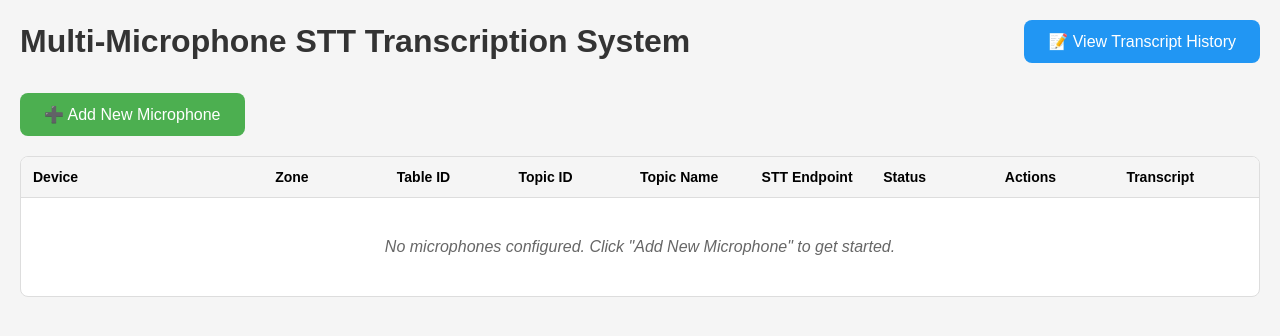
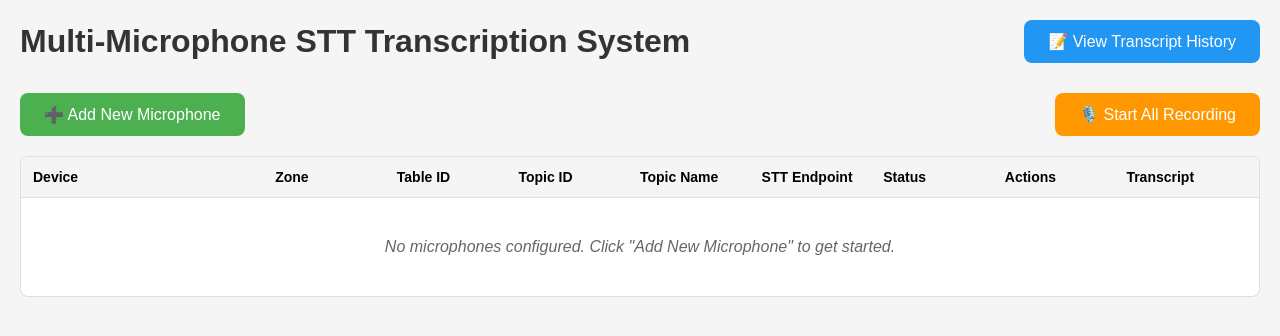
Before and after one commit to XompXomp/transcript, a React (Vite) app in the folder NewProjSTT/: page / in a window 1280 px wide. Shown: the top 336 px of the page. Built offline with nearby package versions, Linux system fonts and the light colour scheme.

Commit message:
Added start all recording button

```diff
--- a/NewProjSTT/src/App.tsx
+++ b/NewProjSTT/src/App.tsx
@@ -566,6 +566,7 @@ const App: React.FC = () => {
 
 
 
+
                  } catch (error) {
                    const statusDiv = document.getElementById('status');
                    statusDiv.textContent = '❌ Import failed: ' + error.message;
@@ -694,7 +695,7 @@ const App: React.FC = () => {
         </html>
       `;
 
-      // Open in new window
+      // Open in new tab
       const newWindow = window.open('', '_blank');
       if (newWindow) {
         newWindow.document.write(htmlContent);
@@ -705,6 +706,38 @@ const App: React.FC = () => {
     } catch (error) {
       console.error('Error opening transcript viewer:', error);
       alert('Error opening transcript viewer');
+    }
+  };
+
+  const startAllRecording = async () => {
+    // Get all connected mics that are not currently recording
+    const connectedMics = mics.filter(mic => {
+      const status = micStatuses.get(mic.micId);
+      return status?.isConnected && !isRecording(mic.micId);
+    });
+
+    if (connectedMics.length === 0) {
+      console.log('No connected mics available to start recording');
+      return;
+    }
+
+    console.log(`Starting recording for ${connectedMics.length} connected mics with 50ms delay between each`);
+
+    // Start recording for each connected mic with 50ms delay
+    for (let i = 0; i < connectedMics.length; i++) {
+      const mic = connectedMics[i];
+
+      // Add delay for all except the first mic
+      if (i > 0) {
+        await new Promise(resolve => setTimeout(resolve, 50));
+      }
+
+      try {
+        await handleRecording(mic.micId);
+        console.log(`Started recording for mic ${mic.micId}`);
+      } catch (error) {
+        console.error(`Failed to start recording for mic ${mic.micId}:`, error);
+      }
     }
   };
 
@@ -778,8 +811,13 @@ const App: React.FC = () => {
          </div>
        )}
 
-       {/* Add Mic Button */}
-       <div style={{ marginBottom: 20 }}>
+               {/* Button Container */}
+        <div style={{
+          marginBottom: 20,
+          display: 'flex',
+          justifyContent: 'space-between',
+          alignItems: 'center'
+        }}>
           <button
             onClick={addMic}
             style={{
@@ -793,6 +831,21 @@ const App: React.FC = () => {
             }}
           >
             ➕ Add New Microphone
+          </button>
+
+          <button
+            onClick={startAllRecording}
+            style={{
+              background: '#ff9800',
+              color: 'white',
+              border: 'none',
+              borderRadius: 8,
+              padding: '12px 24px',
+              fontSize: 16,
+              cursor: 'pointer'
+            }}
+          >
+            🎙️ Start All Recording
           </button>
         </div>
 
```
Lines whose indentation alone changed are shown as unchanged.
